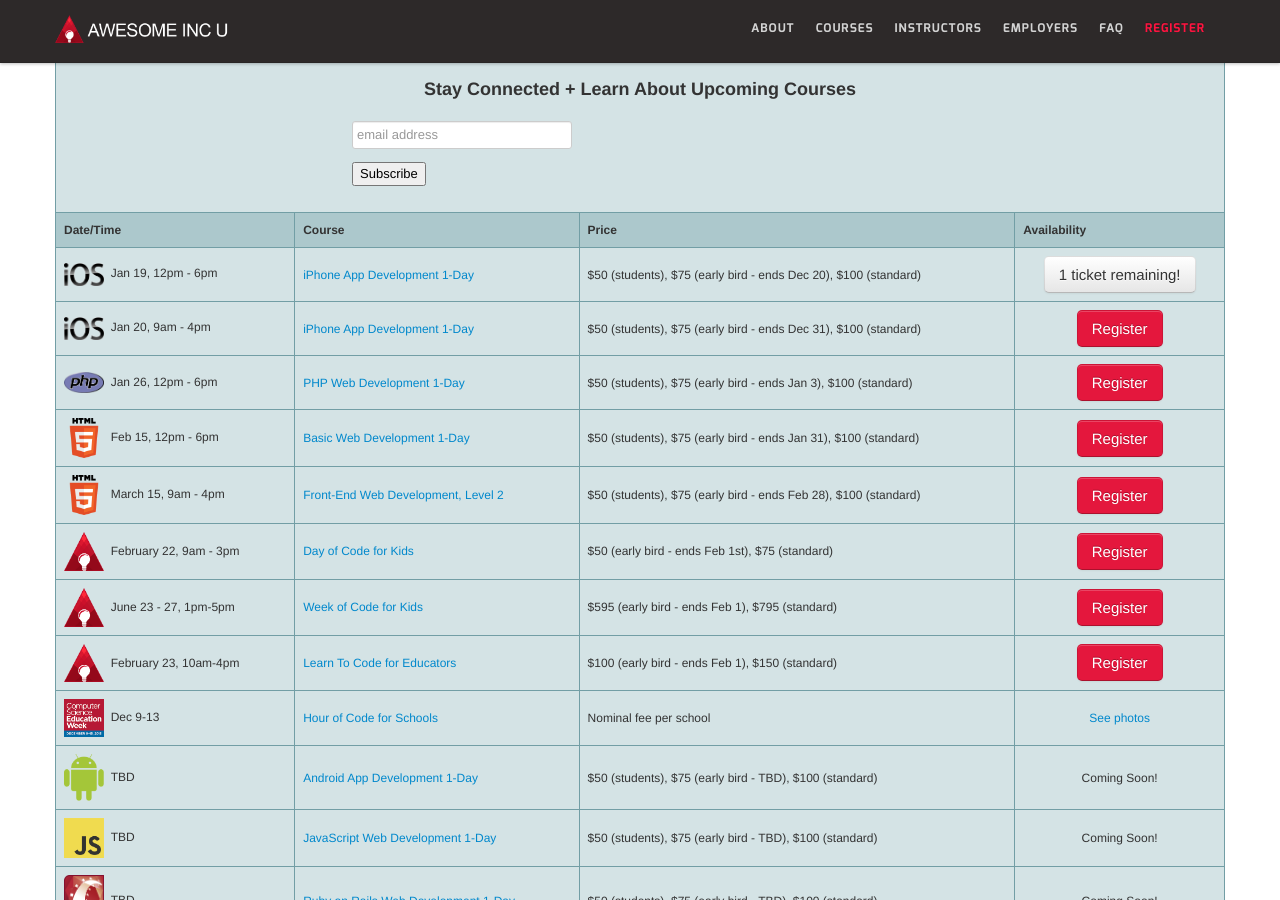
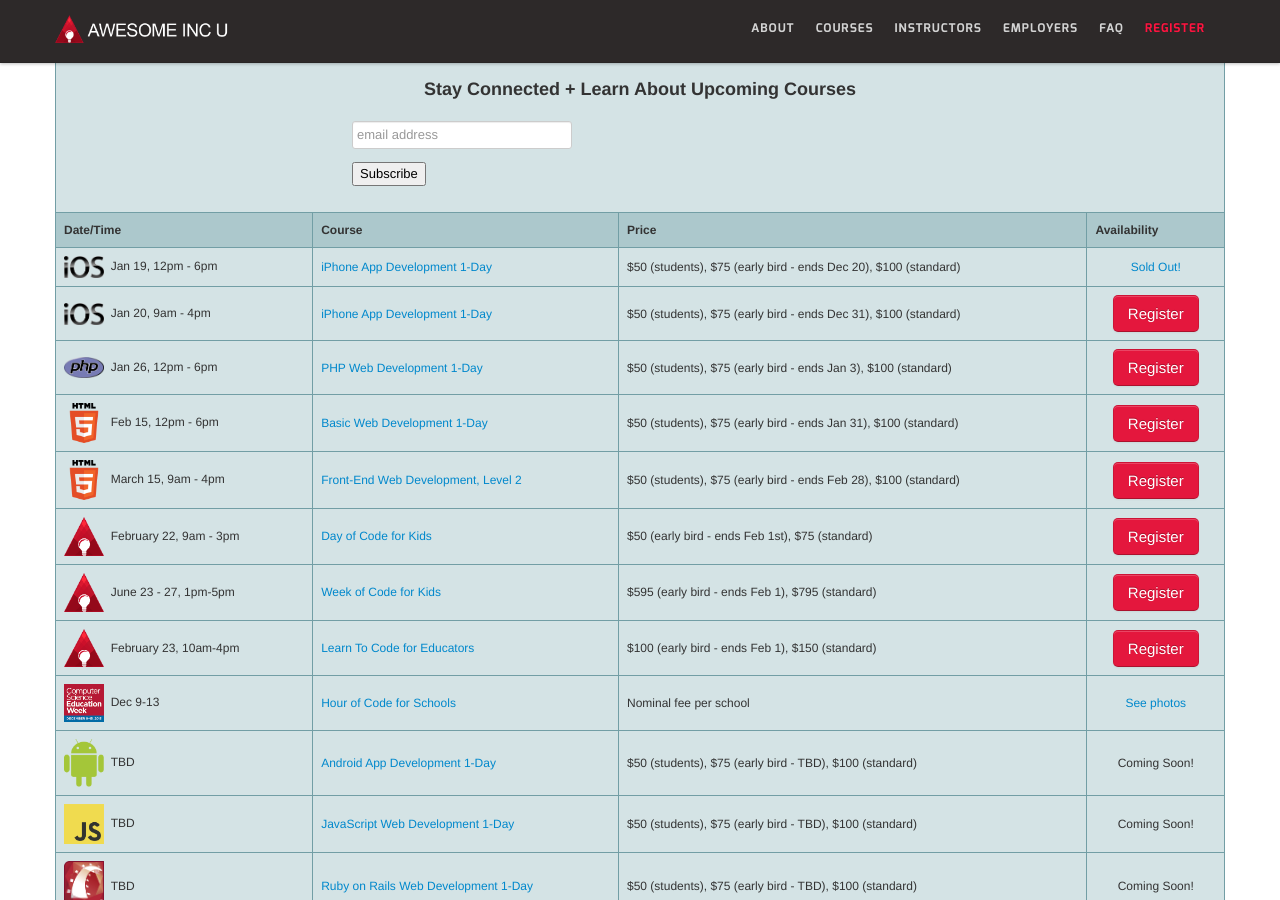
Before and after one commit to ainc/awesomeincu-2013, a Jekyll site: the page built from index.html, in a window 1280 px wide and 900 px high, scrolled down 2135 px. Built offline with Jekyll 4.4.1, drawn with Linux system fonts in a browser that asks for light colours; Markdown is read by kramdown in place of the engine named in the settings; comment, search, counter and statistics services are not loaded.

Commit message:
iOS sold out (again)

```diff
--- a/_includes/course-list-table.html
+++ b/_includes/course-list-table.html
@@ -29,7 +29,7 @@
 			    <tr><th>Date/Time</th><th>Course</th><th>Price</th><th>Availability</th></tr>
 
 			    <tr><td><a href="/curriculum#ios-crash"><img src="/img/logo-ios.png" alt="Awesome Inc iPhone App Development" width="40px"></a>&nbsp;&nbsp;Jan 19, 12pm - 6pm</td><td><a href="/curriculum#ios-crash">iPhone App Development 1-Day<a/></td><td>$50 (students), $75 (early bird - ends Dec 20), $100 (standard)</td><td>
-          		<center><a class="btn btn-large" href="http://www.eventbrite.com/e/iphone-1-day-crash-course-tickets-8884875903?aff=aincwebsite" target="_blank">1 ticket remaining!</a></center></td></tr>
+          		<center><a href="http://www.eventbrite.com/e/iphone-1-day-crash-course-tickets-8884875903?aff=aincwebsite" target="_blank">Sold Out!</a></center></td></tr>
 
           		<tr><td><a href="/curriculum#ios-crash"><img src="/img/logo-ios.png" alt="Awesome Inc iPhone App Development" width="40px"></a>&nbsp;&nbsp;Jan 20, 9am - 4pm</td><td><a href="/curriculum#ios-crash">iPhone App Development 1-Day<a/></td><td>$50 (students), $75 (early bird - ends Dec 31), $100 (standard)</td><td>
           		<center><a class="btn btn-red btn-large" href="http://www.eventbrite.com/e/iphone-1-day-crash-course-jan-20-tickets-9890414496?aff=aincwebsite" target="_blank">Register</a></center></td></tr>
```
